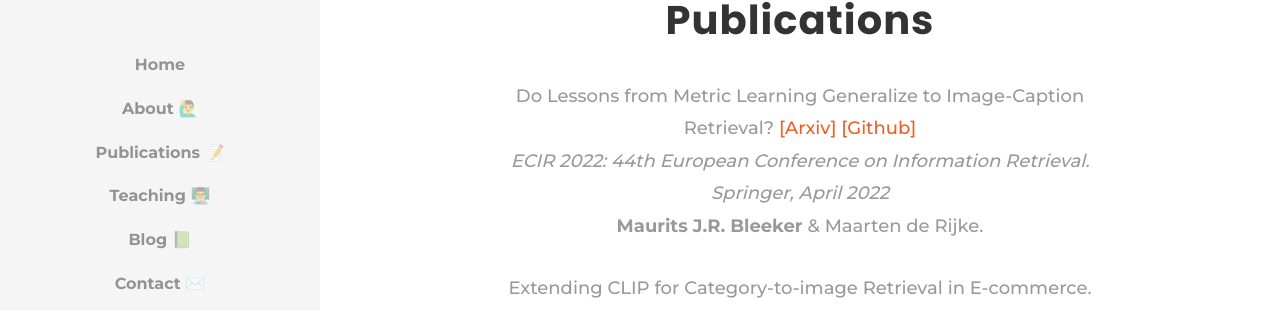
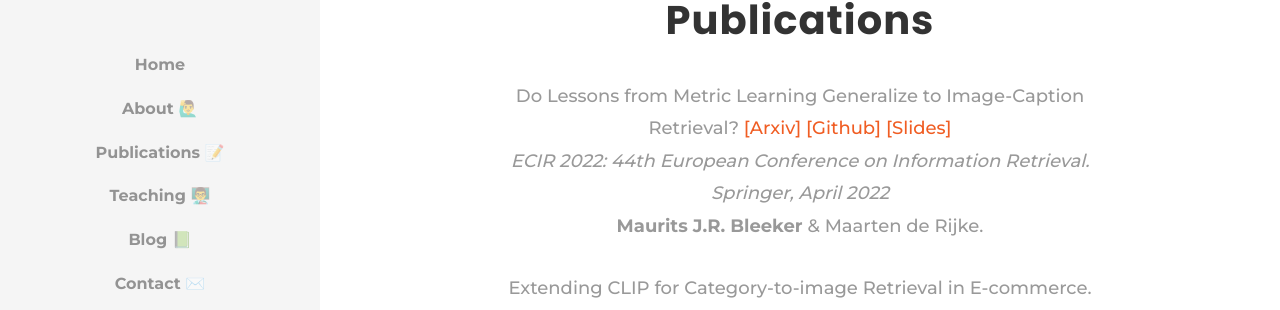
Before and after one commit to MauritsBleeker/mauritsbleeker.github.io, a Jekyll site: the page built from publications.md, in a window 1280 px wide and 900 px high. Shown: the part 130-440 px from the top of the window. Built offline with Jekyll 4.4.1, drawn with Linux system fonts in a browser that asks for light colours; some web fonts are replaced.

Commit message:
added ECIR slides

```diff
--- a/_layouts/publications.html
+++ b/_layouts/publications.html
@@ -14,6 +14,7 @@
                         <p class="paper-title"> Do Lessons from Metric Learning Generalize to Image-Caption Retrieval?
                             <a href="https://arxiv.org/abs/2202.07474"> [Arxiv] </a>
                             <a href="https://github.com/MauritsBleeker/ecir-2022-reproducibility-bleeker"> [Github]</a>
+                            <a href="/slides/ecir.pdf"> [Slides]</a>
                         </p>
                         <p class="conference">
                             <i> ECIR 2022: 44th European Conference on Information Retrieval. Springer, April 2022 </i>
```
Also changed, not shown: 1 other file.
